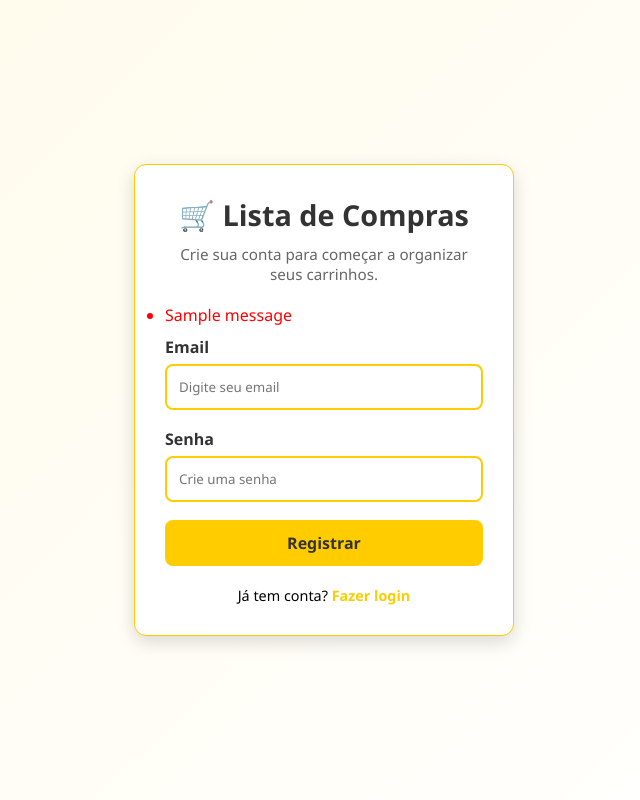
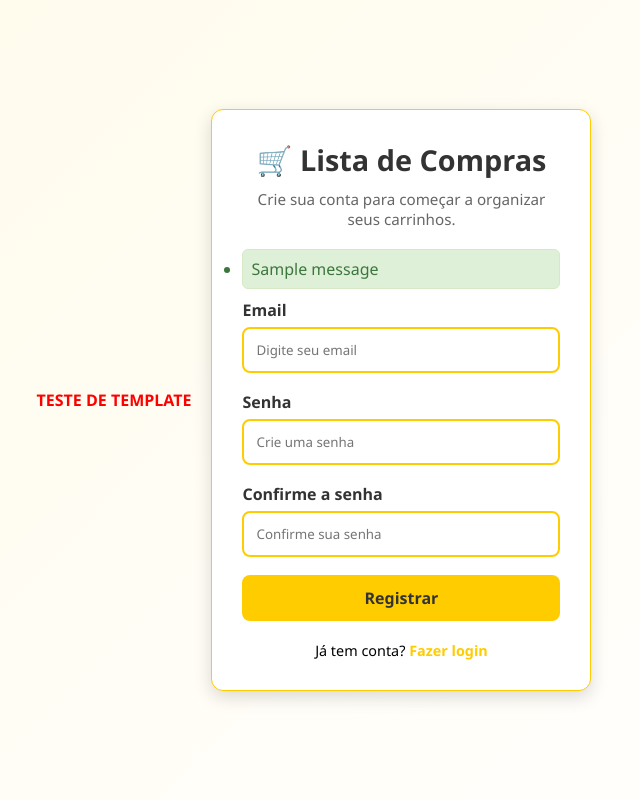
Before and after one commit to rayssarrsilva/ListaCompras, a Flask app: template templates/security/register_user.html in a window 1280 px wide. Shown: the whole page, without its empty margins (316-956 px from the left). Run offline with Flask 3, Linux system fonts and the light colour scheme; the template is opened without the code that fills it, so the values that code supplies are empty, except form fields; tables that the repository leaves empty hold one stand-in row (values such as "Sample post"); one stand-in notice (Sample message) is shown; form fields are guessed from the names that the template uses.

Commit message:
alterações e correções de bug pra registro

```diff
--- a/app.py
+++ b/app.py
@@ -19,7 +19,7 @@ def create_app():
     app.config['SECURITY_SEND_REGISTER_EMAIL'] = False  # se não quiser email de confirmação
 
     app.config['SECURITY_POST_REGISTER_VIEW'] = 'security.login'
-    app.config['SECURITY_POST_LOGOUT_VIEW'] = '/login'
+    app.config['SECURITY_POST_LOGOUT_VIEW'] = 'security.login'
     app.config['SECURITY_MSG_USER_EXISTS'] = ('Esse email já está cadastrado.', 'error')
 
     app.config['SECURITY_MSG_PASSWORD_INVALID'] = ('Senha inválida.', 'error')
@@ -104,3 +104,8 @@ def create_app():
         return redirect(url_for('index'))
 
     return app
+
+
+if __name__ == "__main__":
+    app = create_app()
+    app.run(debug=True)
--- a/static/css/register.css
+++ b/static/css/register.css
@@ -73,6 +73,12 @@ body {
     box-shadow: 0 0 6px rgba(255, 204, 0, 0.6);
 }
 
+/* Estado de erro no campo */
+.register-form .form-control.error {
+    border-color: red;
+    box-shadow: 0 0 6px rgba(255, 0, 0, 0.4);
+}
+
 /* Botão */
 .btn-register {
     width: 100%;
@@ -110,15 +116,31 @@ body {
     color: #ffd633;
 }
 
-
+/* Mensagens flash */
 .flash-error {
-    color: red;
-    margin-bottom: 10px;
+    color: #a94442;
+    background: #f2dede;
+    border: 1px solid #ebccd1;
+    padding: 8px;
+    border-radius: 6px;
+    margin: 10px 0;
 }
 
+.flash-success {
+    color: #3c763d;
+    background: #dff0d8;
+    border: 1px solid #d6e9c6;
+    padding: 8px;
+    border-radius: 6px;
+    margin: 10px 0;
+}
+
+/* Erros de campo */
 .field-error {
     color: red;
     font-size: 0.9em;
+    display: block;
+    margin-top: 5px;
 }
 
 /* Animação */
--- a/templates/security/register_user.html
+++ b/templates/security/register_user.html
@@ -6,6 +6,8 @@
     <link rel="stylesheet" href="{{ url_for('static', filename='css/register.css') }}">
 </head>
 <body>
+    <p style="color: red; font-weight: bold;">TESTE DE TEMPLATE</p>
+
     <div class="register-container">
         <div class="register-card">
             <div class="register-header">
@@ -14,14 +16,14 @@
             </div>
 
             <!-- MENSAGENS FLASH -->
-            {% with messages = get_flashed_messages() %}
-              {% if messages %}
+            {% with messages = get_flashed_messages(with_categories=true) %}
+            {% if messages %}
                 <ul class="flash-messages">
-                  {% for message in messages %}
-                    <li class="flash-error">{{ message }}</li>
-                  {% endfor %}
+                {% for category, message in messages %}
+                    <li class="flash-{{ category }}">{{ message }}</li>
+                {% endfor %}
                 </ul>
-              {% endif %}
+            {% endif %}
             {% endwith %}
 
             <form action="{{ url_for('security.register') }}" method="POST" class="register-form">
@@ -43,6 +45,15 @@
                     {% endfor %}
                 </div>
 
+                <div class="form-group">
+                    <label for="password_confirm">Confirme a senha</label>
+                    {{ register_user_form.retype_password(class="form-control", placeholder="Confirme sua senha") }}
+                    {% for error in register_user_form.retype_password.errors %}
+                        <span class="field-error">{{ error }}</span>
+                    {% endfor %}
+                </div>
+
+
                 <button type="submit" class="btn-register">Registrar</button>
             </form>
 
```
